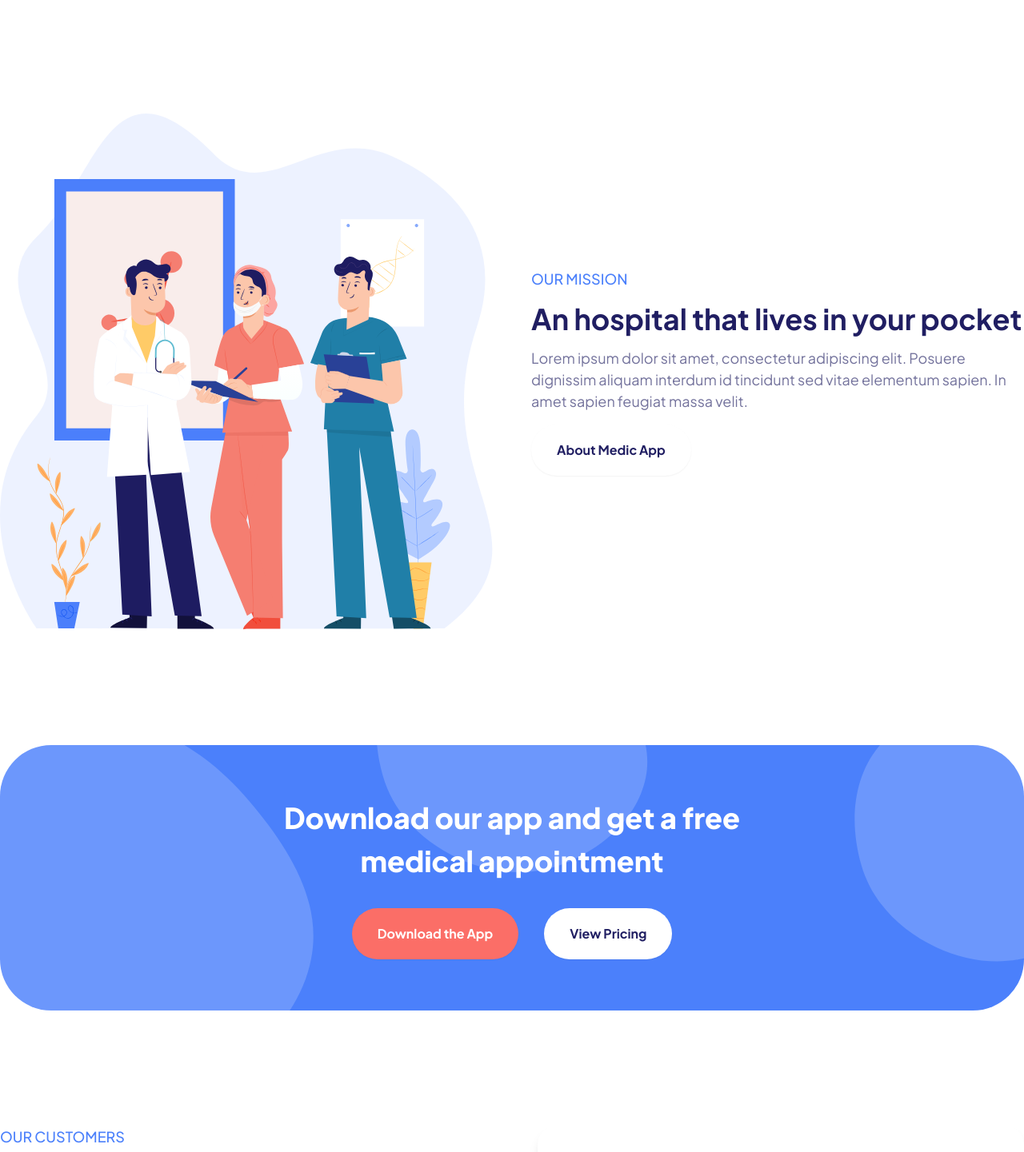
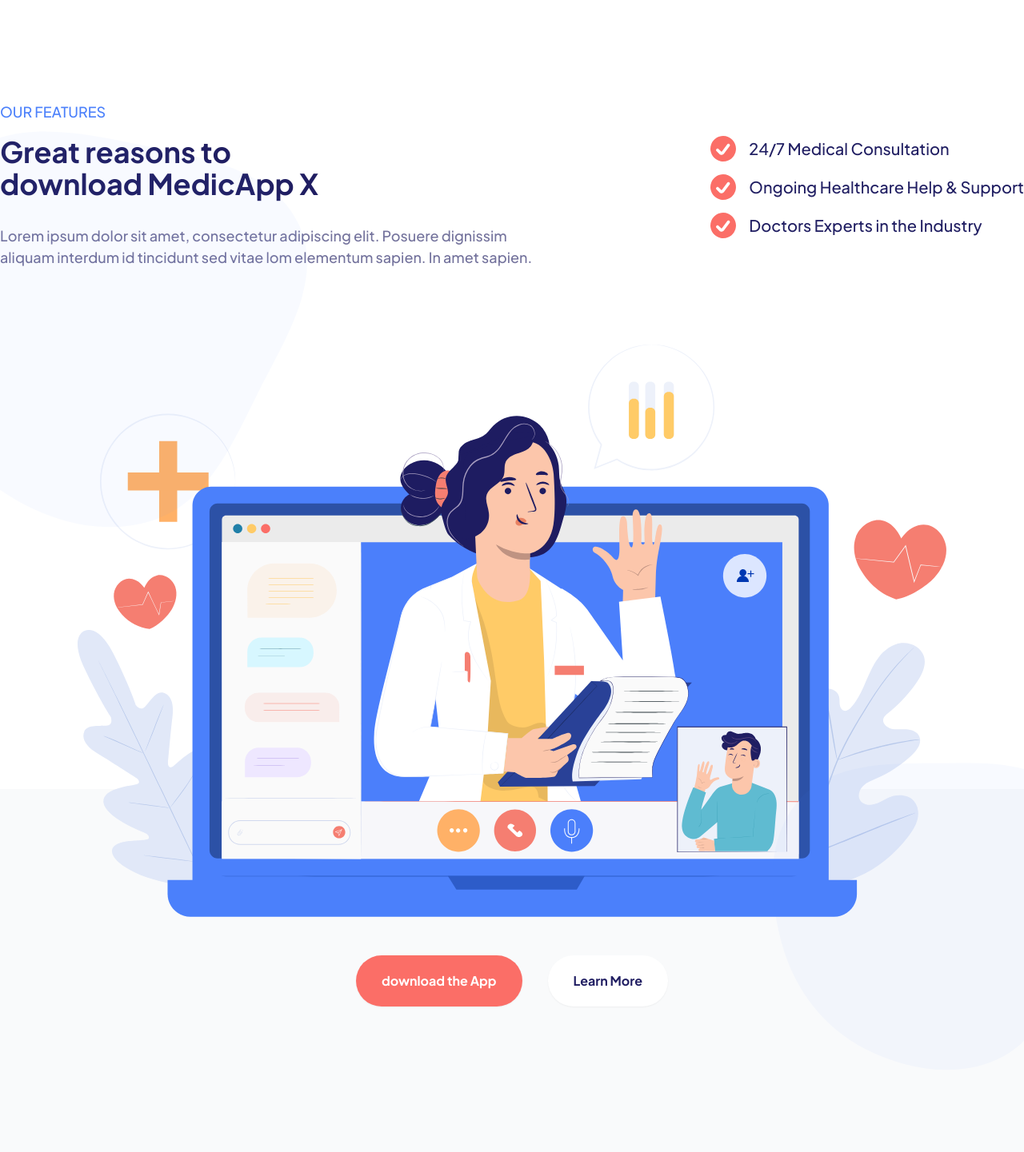
Before and after one commit to prabinzz/medical-app, a Next.js app: page / in a window 1280 px wide. Shown: the part 902-2343 px from the top of the page at 80% size. Built offline with nearby package versions, Linux system fonts and the light colour scheme.

Commit message:
Add feature section

```diff
--- /dev/null
+++ b/src/components/home/OurFeatures.tsx
@@ -0,0 +1,67 @@
+import React from "react";
+import Button from "../utils/Button";
+
+const OurFeatures = () => {
+  return (
+    <div className="relative">
+      {/* Babkground Bar */}
+      <div className=" absolute bottom-0 left-0 -z-10 w-screen h-[60vh] bg-gray-50"></div>
+      {/* Background floating arts */}
+      <img
+        className="absolute top-24 -left-52 scale-75 rotate-12"
+        src="img/bg_art1.svg"
+      />
+      <img
+        className="absolute bottom-0 -right-52 scale-[.60]"
+        src="img/bg_art1.svg"
+      />
+
+      <div className="container mx-auto py-32 pb-52 flex flex-col">
+        <p className="action-header mb-4">OUR FEATURES</p>
+        <div className="flex justify-between">
+          <div className="gap-8 max-w-[53%]">
+            <h2 className="header-2 mr-56 mb-8">
+              Great reasons to download MedicApp X
+            </h2>
+            <p className="p-muted">
+              Lorem ipsum dolor sit amet, consectetur adipiscing elit. Posuere
+              dignissim aliquam interdum id tincidunt sed vitae lom elementum
+              sapien. In amet sapien.
+            </p>
+          </div>
+          <div className="flex flex-col gap-4 items-start">
+            {/* Features */}
+            <div className="flex items-center gap-4">
+              <img className="inline-block" src="img/check.svg" />
+              <p className="inline-block font-medium text-xl text-dark">
+                24/7 Medical Consultation
+              </p>
+            </div>
+            <div className="flex items-center gap-4">
+              <img className="inline-block" src="img/check.svg" />
+              <p className="inline-block font-medium text-xl text-dark">
+                Ongoing Healthcare Help & Support
+              </p>
+            </div>
+            <div className="flex items-center gap-4">
+              <img className="inline-block" src="img/check.svg" />
+              <p className="inline-block font-medium text-xl text-dark">
+                Doctors Experts in the Industry
+              </p>
+            </div>
+          </div>
+        </div>
+        {/* Image with buttons */}
+        <div className="mx-auto mt-24">
+          <img src="img/display_art4.svg" />
+          <div className="flex justify-center gap-8 mt-12">
+            <Button type="primary" size="lg" value="download the App" />
+            <Button size="lg" value="Learn More" />
+          </div>
+        </div>
+      </div>
+    </div>
+  );
+};
+
+export default OurFeatures;
--- a/src/pages/index.tsx
+++ b/src/pages/index.tsx
@@ -4,12 +4,15 @@
 import { ConfigProvider } from "antd";
 import OurCustomer from "@/components/home/OurCustomer";
 import Banner from "@/components/utils/Banner";
+import OurFeatures from "@/components/home/OurFeatures";
 export default function Home() {
   return (
     <ConfigProvider>
       <div className="app font-primary">
         {/* Hero Section */}
         <HeroSection />
+        {/* OurFeatures section */}
+        <OurFeatures />
         {/* Our mission section */}
         <FlexDisplay>
           <div className="action-header">OUR MISSION</div>
--- a/src/styles/globals.css
+++ b/src/styles/globals.css
@@ -16,5 +16,5 @@
 }
 
 .p-muted {
-  @apply text-lg leading-normal text-muted;
+  @apply text-lg font-medium leading-normal text-muted;
 }
```
Also changed, not shown: public/img/display_art4.svg (added).
